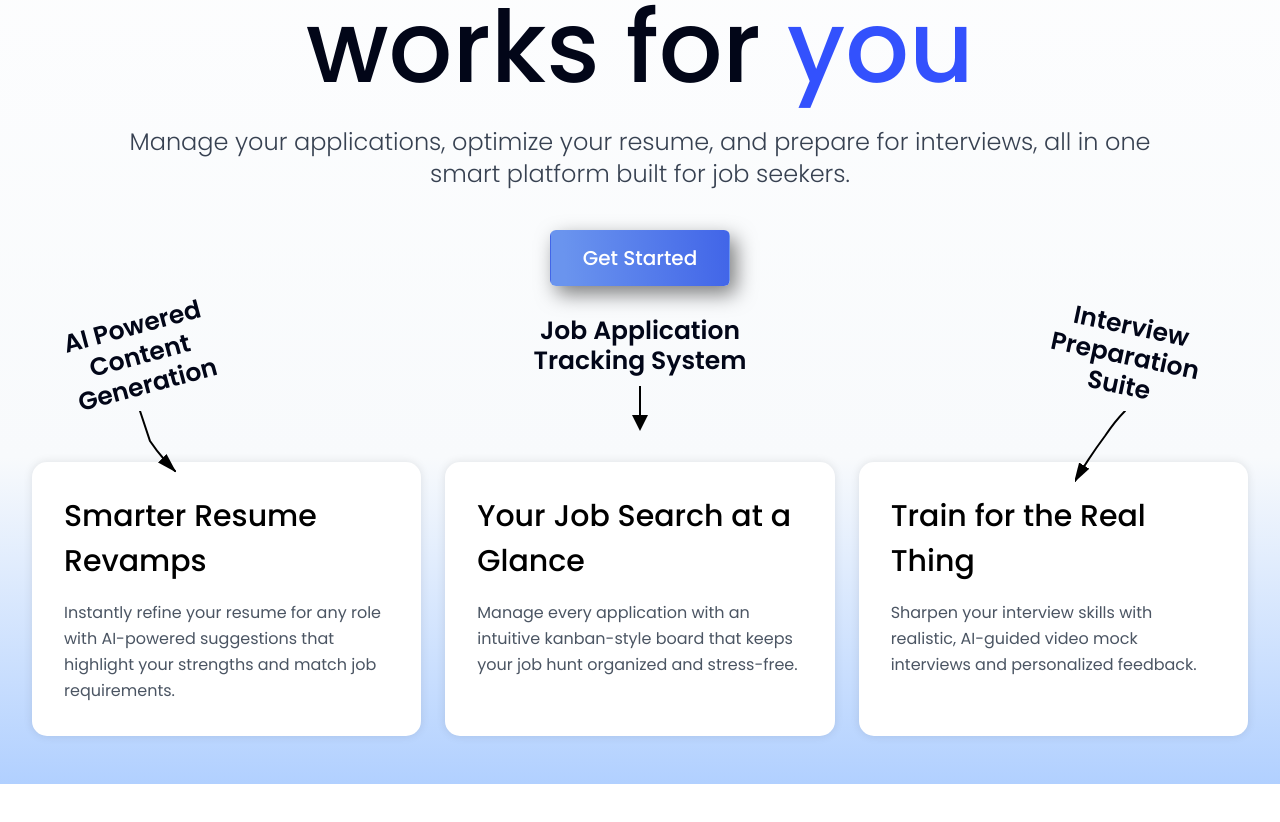
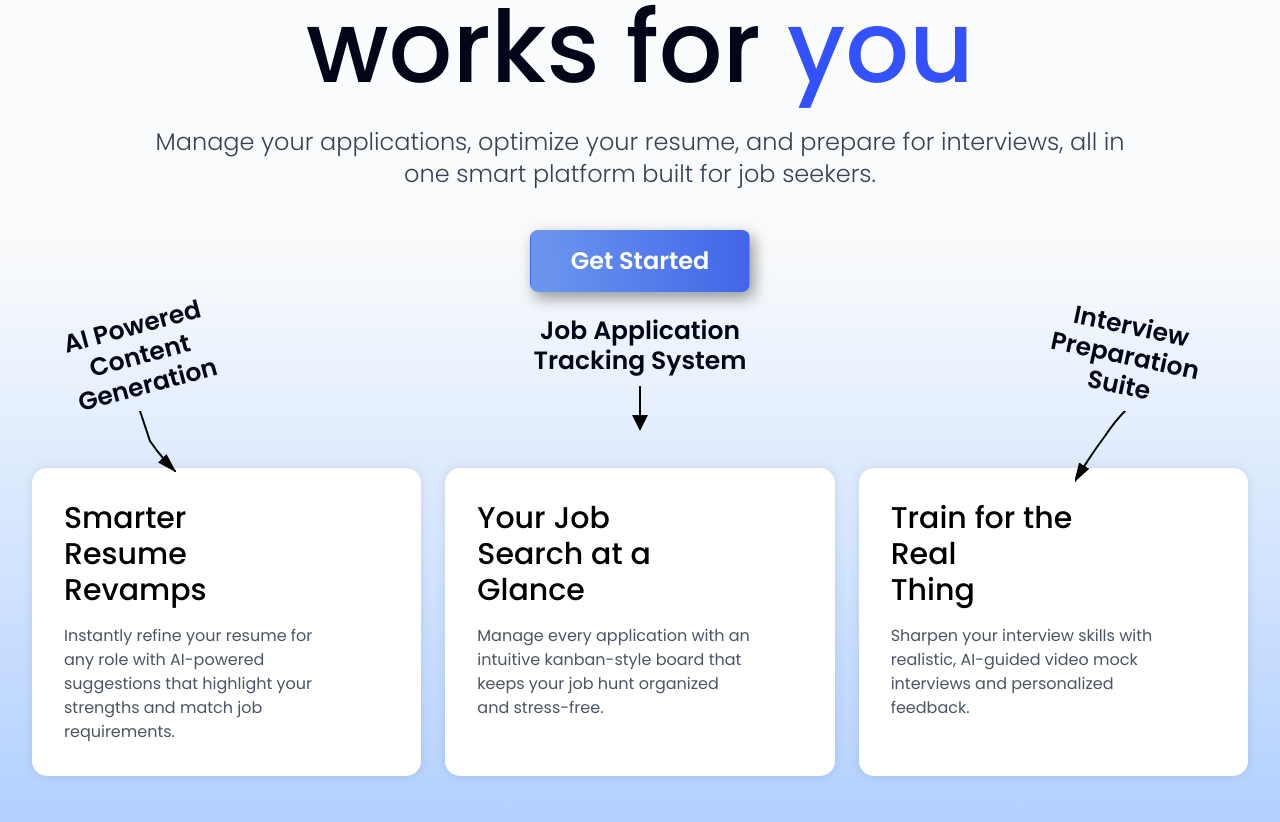
Before and after one commit to tinat10/BetaBaddies, a React (Vite) app in the folder frontend/ats-tracker/: page / in a window 1280 px wide. Shown: the part 304-1126 px from the top of the page. Before the commit the page ends 1088 px from the top, so only its background shows below. Built offline with nearby package versions, Linux system fonts and the light colour scheme; no server answers; some icons are missing; a web font is replaced by a local one.

Commit message:
HOTFIX: MOBILE FRIENDLY UI

```diff
--- a/frontend/ats-tracker/src/pages/Landing.tsx
+++ b/frontend/ats-tracker/src/pages/Landing.tsx
@@ -1,46 +1,66 @@
-import { useNavigate } from 'react-router-dom'
-import { Icon } from '@iconify/react'
-import { ROUTES } from '@/config/routes'
-import logo from '../assets/logo.png'
+import { useNavigate } from "react-router-dom";
+import { Icon } from "@iconify/react";
+import { ROUTES } from "@/config/routes";
+import logo from "../assets/logo.png";
 
 export function Landing() {
-  const navigate = useNavigate()
+  const navigate = useNavigate();
 
   const handleGetStarted = () => {
-    navigate(ROUTES.LOGIN)
-  }
+    navigate(ROUTES.LOGIN);
+  };
 
   const handleLogin = () => {
-    navigate(ROUTES.LOGIN)
-  }
+    navigate(ROUTES.LOGIN);
+  };
 
   const handleSignUp = () => {
-    navigate(ROUTES.REGISTER)
-  }
+    navigate(ROUTES.REGISTER);
+  };
 
   return (
-    <div className="min-h-screen font-poppins relative overflow-hidden" style={{ background: 'linear-gradient(to top, #B1D0FF 0%, #F8FAFC 30%, white 100%)' }}>
-      {/* Annotations */}
+    <div className="min-h-screen font-poppins relative overflow-x-hidden w-full bg-white md:bg-gradient-to-t md:from-[#B1D0FF] md:via-[#F8FAFC] md:to-white">
+      {/* Annotations - Hide on mobile and tablet */}
       {/* Candidate Profile Management */}
-      <div className="absolute top-24 right-[70px] z-10">
+      <div className="absolute top-24 right-[70px] z-10 hidden lg:block">
         <div className="relative flex items-center gap-2">
-          <span style={{
-            fontFamily: 'Poppins',
-            fontWeight: '600',
-            fontSize: '25px',
-            transform: 'rotate(12deg)',
-            display: 'block',
-            maxWidth: '240px',
-            lineHeight: '1.2',
-            textAlign: 'center'
-          }}>
+          <span
+            style={{
+              fontFamily: "Poppins",
+              fontWeight: "600",
+              fontSize: "25px",
+              transform: "rotate(12deg)",
+              display: "block",
+              maxWidth: "240px",
+              lineHeight: "1.2",
+              textAlign: "center",
+            }}
+          >
             Candidate Profile Management
           </span>
-          <svg width="70" height="80" style={{ transform: 'rotate(12deg)', marginTop: '-20px' }}>
-            <path d="M 0 75 Q 30 85 60 0" stroke="black" strokeWidth="2" fill="none" strokeLinecap="round" markerEnd="url(#arrowhead1)"/>
+          <svg
+            width="70"
+            height="80"
+            style={{ transform: "rotate(12deg)", marginTop: "-20px" }}
+          >
+            <path
+              d="M 0 75 Q 30 85 60 0"
+              stroke="black"
+              strokeWidth="2"
+              fill="none"
+              strokeLinecap="round"
+              markerEnd="url(#arrowhead1)"
+            />
             <defs>
-              <marker id="arrowhead1" markerWidth="10" markerHeight="10" refX="9" refY="3" orient="auto">
-                <polygon points="0 0, 10 3, 0 6" fill="black"/>
+              <marker
+                id="arrowhead1"
+                markerWidth="10"
+                markerHeight="10"
+                refX="9"
+                refY="3"
+                orient="auto"
+              >
+                <polygon points="0 0, 10 3, 0 6" fill="black" />
               </marker>
             </defs>
           </svg>
@@ -48,26 +68,50 @@ export function Landing() {
       </div>
 
       {/* AI Powered Content Generation */}
-      <div className="absolute top-[615px] left-[50px] z-10 hidden md:block">
+      <div className="absolute top-[615px] left-[50px] z-10 hidden lg:block">
         <div className="relative text-center">
-          <span style={{
-            fontFamily: 'Poppins',
-            fontWeight: '600',
-            fontSize: '25px',
-            transform: 'rotate(-15deg)',
-            display: 'block',
-            marginBottom: '10px',
-            maxWidth: '180px',
-            lineHeight: '1.2',
-            textAlign: 'center'
-          }}>
+          <span
+            style={{
+              fontFamily: "Poppins",
+              fontWeight: "600",
+              fontSize: "25px",
+              transform: "rotate(-15deg)",
+              display: "block",
+              marginBottom: "10px",
+              maxWidth: "180px",
+              lineHeight: "1.2",
+              textAlign: "center",
+            }}
+          >
             AI Powered Content Generation
           </span>
-          <svg width="80" height="70" style={{ display: 'block', marginLeft: 'auto', marginRight: 'auto' }}>
-            <path d="M 40 0 Q 45 15 50 30 Q 60 45 75 60" stroke="black" strokeWidth="2" fill="none" strokeLinecap="round" markerEnd="url(#arrowhead2)"/>
+          <svg
+            width="80"
+            height="70"
+            style={{
+              display: "block",
+              marginLeft: "auto",
+              marginRight: "auto",
+            }}
+          >
+            <path
+              d="M 40 0 Q 45 15 50 30 Q 60 45 75 60"
+              stroke="black"
+              strokeWidth="2"
+              fill="none"
+              strokeLinecap="round"
+              markerEnd="url(#arrowhead2)"
+            />
             <defs>
-              <marker id="arrowhead2" markerWidth="10" markerHeight="10" refX="9" refY="3" orient="auto">
-                <polygon points="0 0, 10 3, 0 6" fill="black"/>
+              <marker
+                id="arrowhead2"
+                markerWidth="10"
+                markerHeight="10"
+                refX="9"
+                refY="3"
+                orient="auto"
+              >
+                <polygon points="0 0, 10 3, 0 6" fill="black" />
               </marker>
             </defs>
           </svg>
@@ -75,73 +119,122 @@ export function Landing() {
       </div>
 
       {/* Job Application Tracking System */}
-      <div className="absolute top-[620px] left-1/2 -translate-x-1/2 z-10 hidden md:block">
+      <div className="absolute top-[620px] left-1/2 -translate-x-1/2 z-10 hidden lg:block">
         <div className="relative text-center">
-          <span style={{
-            fontFamily: 'Poppins',
-            fontWeight: '600',
-            fontSize: '25px',
-            display: 'inline-block',
-            maxWidth: '250px',
-            lineHeight: '1.2'
-          }}>
+          <span
+            style={{
+              fontFamily: "Poppins",
+              fontWeight: "600",
+              fontSize: "25px",
+              display: "inline-block",
+              maxWidth: "250px",
+              lineHeight: "1.2",
+            }}
+          >
             Job Application Tracking System
           </span>
-          <svg width="20" height="45" style={{ margin: '10px auto 0', display: 'block' }}>
+          <svg
+            width="20"
+            height="45"
+            style={{ margin: "10px auto 0", display: "block" }}
+          >
             <defs>
-              <marker id="arrowhead3" markerWidth="8" markerHeight="8" refX="4" refY="4" orient="auto" markerUnits="strokeWidth">
-                <polygon points="0 0, 8 4, 0 8" fill="black"/>
+              <marker
+                id="arrowhead3"
+                markerWidth="8"
+                markerHeight="8"
+                refX="4"
+                refY="4"
+                orient="auto"
+                markerUnits="strokeWidth"
+              >
+                <polygon points="0 0, 8 4, 0 8" fill="black" />
               </marker>
             </defs>
-            <path d="M 10 0 L 10 37" stroke="black" strokeWidth="2" markerEnd="url(#arrowhead3)"/>
+            <path
+              d="M 10 0 L 10 37"
+              stroke="black"
+              strokeWidth="2"
+              markerEnd="url(#arrowhead3)"
+            />
           </svg>
         </div>
       </div>
 
       {/* Interview Preparation Suite */}
-      <div className="absolute top-[615px] right-[70px] z-10 hidden md:block">
+      <div className="absolute top-[615px] right-[70px] z-10 hidden lg:block">
         <div className="relative text-center">
-          <span style={{
-            fontFamily: 'Poppins',
-            fontWeight: '600',
-            fontSize: '25px',
-            transform: 'rotate(12deg)',
-            display: 'block',
-            marginBottom: '10px',
-            maxWidth: '170px',
-            lineHeight: '1.2',
-            textAlign: 'center'
-          }}>
+          <span
+            style={{
+              fontFamily: "Poppins",
+              fontWeight: "600",
+              fontSize: "25px",
+              transform: "rotate(12deg)",
+              display: "block",
+              marginBottom: "10px",
+              maxWidth: "170px",
+              lineHeight: "1.2",
+              textAlign: "center",
+            }}
+          >
             Interview Preparation Suite
           </span>
-          <svg width="100" height="80" style={{ display: 'block', marginLeft: 'auto', marginRight: 'auto' }}>
-            <path d="M 50 0 Q 40 10 30 25 Q 15 45 0 70" stroke="black" strokeWidth="2" fill="none" strokeLinecap="round" markerEnd="url(#arrowhead4)"/>
+          <svg
+            width="100"
+            height="80"
+            style={{
+              display: "block",
+              marginLeft: "auto",
+              marginRight: "auto",
+            }}
+          >
+            <path
+              d="M 50 0 Q 40 10 30 25 Q 15 45 0 70"
+              stroke="black"
+              strokeWidth="2"
+              fill="none"
+              strokeLinecap="round"
+              markerEnd="url(#arrowhead4)"
+            />
             <defs>
-              <marker id="arrowhead4" markerWidth="10" markerHeight="10" refX="9" refY="3" orient="auto">
-                <polygon points="0 0, 10 3, 0 6" fill="black"/>
+              <marker
+                id="arrowhead4"
+                markerWidth="10"
+                markerHeight="10"
+                refX="9"
+                refY="3"
+                orient="auto"
+              >
+                <polygon points="0 0, 10 3, 0 6" fill="black" />
               </marker>
             </defs>
           </svg>
         </div>
       </div>
       {/* Header */}
-      <header className="flex justify-between items-center px-8 py-6 w-full">
-        <div className="flex items-center gap-3">
-          <img src={logo} alt="ATS Logo" className="w-10 h-10" />
-          <span className="text-black font-semibold text-xl">ATS For Candidates</span>
+      <header className="flex justify-between items-center px-4 sm:px-6 md:px-8 py-4 md:py-6 w-full max-w-[1400px] mx-auto">
+        <div className="flex items-center gap-2 md:gap-3 min-w-0">
+          <img
+            src={logo}
+            alt="ATS Logo"
+            className="w-8 h-8 md:w-10 md:h-10 flex-shrink-0"
+          />
+          <span className="text-black font-semibold text-sm sm:text-base md:text-xl truncate">
+            ATS For Candidates
+          </span>
         </div>
-        <div className="flex items-center gap-3">
+        <div className="flex items-center gap-1.5 sm:gap-2 md:gap-3 flex-shrink-0">
           <button
             onClick={handleLogin}
-            className="px-6 py-2 text-gray-800 bg-white font-medium hover:bg-gray-50 transition-colors"
-            style={{ borderRadius: '6px', border: '1.5px solid #1F2937' }}
+            className="px-2.5 py-1.5 sm:px-4 md:px-6 md:py-2 text-gray-800 bg-white font-medium hover:bg-gray-50 transition-colors text-xs sm:text-sm md:text-base whitespace-nowrap"
+            style={{ borderRadius: "6px", border: "1.5px solid #1F2937" }}
           >
-            Log In
+            Login
           </button>
           <button
             onClick={handleSignUp}
-            className="px-6 py-2 bg-black text-white font-medium hover:bg-gray-800 transition-colors"
-            style={{ borderRadius: '6px' }}
+            className="px-2.5 py-1.5 sm:px-4 md:px-6 md:py-2 bg-black text-white font-medium hover:bg-gray-800 transition-colors text-xs sm:text-sm md:text-base whitespace-nowrap"
+            style={{ borderRadius: "6px" }}
           >
             Sign Up
           </button>
@@ -149,27 +242,38 @@ export function Landing() {
       </header>
 
       {/* Hero Section */}
-      <section className="flex flex-col items-center justify-center px-8 py-24 text-center w-full mx-auto max-w-[1400px]">
-        <h1 className="text-[100px] font-medium mb-6 leading-[1.1]" style={{ lineHeight: '1.1' }}>
-          <span>Finally, the ATS that works for </span>
-          <span className="text-[#3351FD] inline-block relative">
+      <section className="flex flex-col items-center justify-center px-4 sm:px-6 md:px-8 py-12 md:py-16 lg:py-24 text-center w-full mx-auto max-w-[1400px]">
+        <h1
+          className="text-3xl sm:text-4xl md:text-5xl lg:text-6xl xl:text-[100px] font-medium mb-4 md:mb-6 leading-[1.1] break-words"
+          style={{ lineHeight: "1.1" }}
+        >
+          <span className="block sm:inline">
+            <span className="hidden md:inline">
+              Finally, the ATS that works for{" "}
+            </span>
+            <span className="md:hidden">ATS that works for </span>
+          </span>
+          <span className="text-[#3351FD] inline-block relative whitespace-nowrap">
             you
-            <Icon icon="mingcute:ai-fill" className="w-12 h-12 text-[#3351FD] absolute top-0 right-[-48px]" />
+            <Icon
+              icon="mingcute:ai-fill"
+              className="w-6 h-6 sm:w-8 sm:h-8 md:w-10 md:h-10 lg:w-12 lg:h-12 text-[#3351FD] absolute top-0 right-[-24px] sm:right-[-32px] md:right-[-40px] lg:right-[-48px]"
+            />
           </span>
         </h1>
-        <p className="text-xl md:text-2xl text-gray-700 mb-10 max-w-5xl font-light">
-          Manage your applications, optimize your resume, and prepare for interviews, all in one smart platform built for job seekers.
+        <p className="hidden md:block text-base sm:text-lg md:text-xl lg:text-2xl text-gray-700 mb-6 md:mb-8 lg:mb-10 max-w-5xl font-light px-4">
+          Manage your applications, optimize your resume, and prepare for
+          interviews, all in one smart platform built for job seekers.
         </p>
         <button
           onClick={handleGetStarted}
-          className="px-8 py-3 text-white hover:scale-105 transition-all"
+          className="px-8 py-3 md:px-10 md:py-3.5 text-white hover:scale-105 transition-all text-lg sm:text-xl md:text-2xl font-semibold"
           style={{
-            fontFamily: 'Poppins',
-            fontWeight: '500',
-            fontSize: '20px',
-            borderRadius: '6px',
-            background: 'linear-gradient(86deg, #6A94EE 8%, #4165E8 100%)',
-            boxShadow: '6px 8px 20px rgba(0, 0, 0, 0.5)'
+            fontFamily: "Poppins",
+            fontWeight: "600",
+            borderRadius: "8px",
+            background: "linear-gradient(86deg, #6A94EE 8%, #4165E8 100%)",
+            boxShadow: "4px 6px 15px rgba(0, 0, 0, 0.4)",
           }}
         >
           Get Started
@@ -177,42 +281,71 @@ export function Landing() {
       </section>
 
       {/* Feature Cards */}
-      <section className="px-8 pt-20 pb-12 w-full mx-auto max-w-[1400px]">
-        <div className="grid grid-cols-1 md:grid-cols-3 gap-6">
+      <section className="px-4 sm:px-6 md:px-8 pt-12 md:pt-16 lg:pt-20 pb-8 md:pb-12 w-full mx-auto max-w-[1400px]">
+        <div className="grid grid-cols-1 md:grid-cols-2 lg:grid-cols-3 gap-4 sm:gap-6">
           {/* Card 1 */}
-          <div className="bg-white rounded-[15px] p-8 shadow-[0_0_10px_rgba(0,0,0,0.1)] relative">
-            <div className="absolute top-6 right-6">
-              <Icon icon="mingcute:ai-fill" className="w-6 h-6 text-[#916BE3]" />
+          <div className="bg-white rounded-[15px] p-6 sm:p-8 shadow-[0_0_10px_rgba(0,0,0,0.1)] relative pr-16 sm:pr-20">
+            <div className="absolute top-4 right-4 sm:top-6 sm:right-6">
+              <Icon
+                icon="mingcute:ai-fill"
+                className="w-5 h-5 sm:w-6 sm:h-6 text-[#916BE3]"
+              />
             </div>
-            <h3 className="text-black mb-4" style={{ fontFamily: 'Poppins', fontWeight: '500', fontSize: '30px' }}>Smarter Resume Revamps</h3>
-            <p className="text-gray-600 leading-relaxed">
-              Instantly refine your resume for any role with AI-powered suggestions that highlight your strengths and match job requirements.
+            <h3
+              className="text-black mb-3 sm:mb-4 text-xl sm:text-2xl md:text-3xl pr-8"
+              style={{ fontFamily: "Poppins", fontWeight: "500" }}
+            >
+              Smarter Resume Revamps
+            </h3>
+            <p className="text-gray-600 leading-relaxed text-sm sm:text-base">
+              Instantly refine your resume for any role with AI-powered
+              suggestions that highlight your strengths and match job
+              requirements.
             </p>
           </div>
 
           {/* Card 2 */}
-          <div className="bg-white rounded-[15px] p-8 shadow-[0_0_10px_rgba(0,0,0,0.1)] relative">
-            <div className="absolute top-6 right-6">
-              <Icon icon="mingcute:ai-fill" className="w-6 h-6 text-[#916BE3]" />
+          <div className="bg-white rounded-[15px] p-6 sm:p-8 shadow-[0_0_10px_rgba(0,0,0,0.1)] relative pr-16 sm:pr-20">
+            <div className="absolute top-4 right-4 sm:top-6 sm:right-6">
+              <Icon
+                icon="mingcute:ai-fill"
+                className="w-5 h-5 sm:w-6 sm:h-6 text-[#916BE3]"
+              />
             </div>
-            <h3 className="text-black mb-4" style={{ fontFamily: 'Poppins', fontWeight: '500', fontSize: '30px' }}>Your Job Search at a Glance</h3>
-            <p className="text-gray-600 leading-relaxed">
-              Manage every application with an intuitive kanban-style board that keeps your job hunt organized and stress-free.
+            <h3
+              className="text-black mb-3 sm:mb-4 text-xl sm:text-2xl md:text-3xl pr-8"
+              style={{ fontFamily: "Poppins", fontWeight: "500" }}
+            >
+              Your Job Search at a Glance
+            </h3>
+            <p className="text-gray-600 leading-relaxed text-sm sm:text-base">
+              Manage every application with an intuitive kanban-style board that
+              keeps your job hunt organized and stress-free.
             </p>
           </div>
 
           {/* Card 3 */}
-          <div className="bg-white rounded-[15px] p-8 shadow-[0_0_10px_rgba(0,0,0,0.1)] relative">
-            <div className="absolute top-6 right-6">
-              <Icon icon="mingcute:ai-fill" className="w-6 h-6 text-[#916BE3]" />
+          <div className="bg-white rounded-[15px] p-6 sm:p-8 shadow-[0_0_10px_rgba(0,0,0,0.1)] relative pr-16 sm:pr-20">
+            <div className="absolute top-4 right-4 sm:top-6 sm:right-6">
+              <Icon
+                icon="mingcute:ai-fill"
+                className="w-5 h-5 sm:w-6 sm:h-6 text-[#916BE3]"
+              />
             </div>
-            <h3 className="text-black mb-4" style={{ fontFamily: 'Poppins', fontWeight: '500', fontSize: '30px' }}>Train for the Real <br />Thing</h3>
-            <p className="text-gray-600 leading-relaxed">
-              Sharpen your interview skills with realistic, AI-guided video mock interviews and personalized feedback.
+            <h3
+              className="text-black mb-3 sm:mb-4 text-xl sm:text-2xl md:text-3xl pr-8"
+              style={{ fontFamily: "Poppins", fontWeight: "500" }}
+            >
+              Train for the Real <br />
+              Thing
+            </h3>
+            <p className="text-gray-600 leading-relaxed text-sm sm:text-base">
+              Sharpen your interview skills with realistic, AI-guided video mock
+              interviews and personalized feedback.
             </p>
           </div>
         </div>
       </section>
     </div>
-  )
+  );
 }
```
